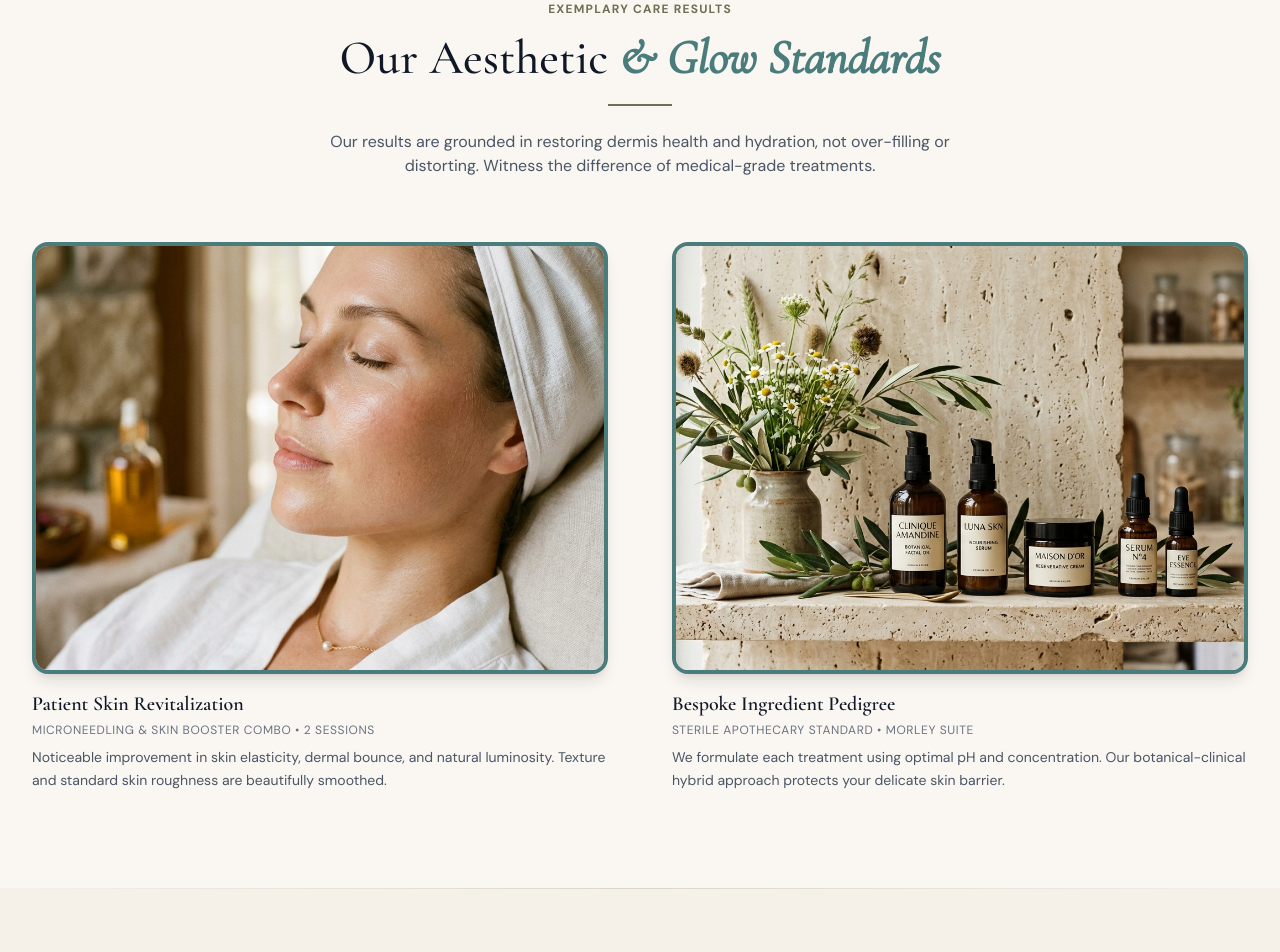
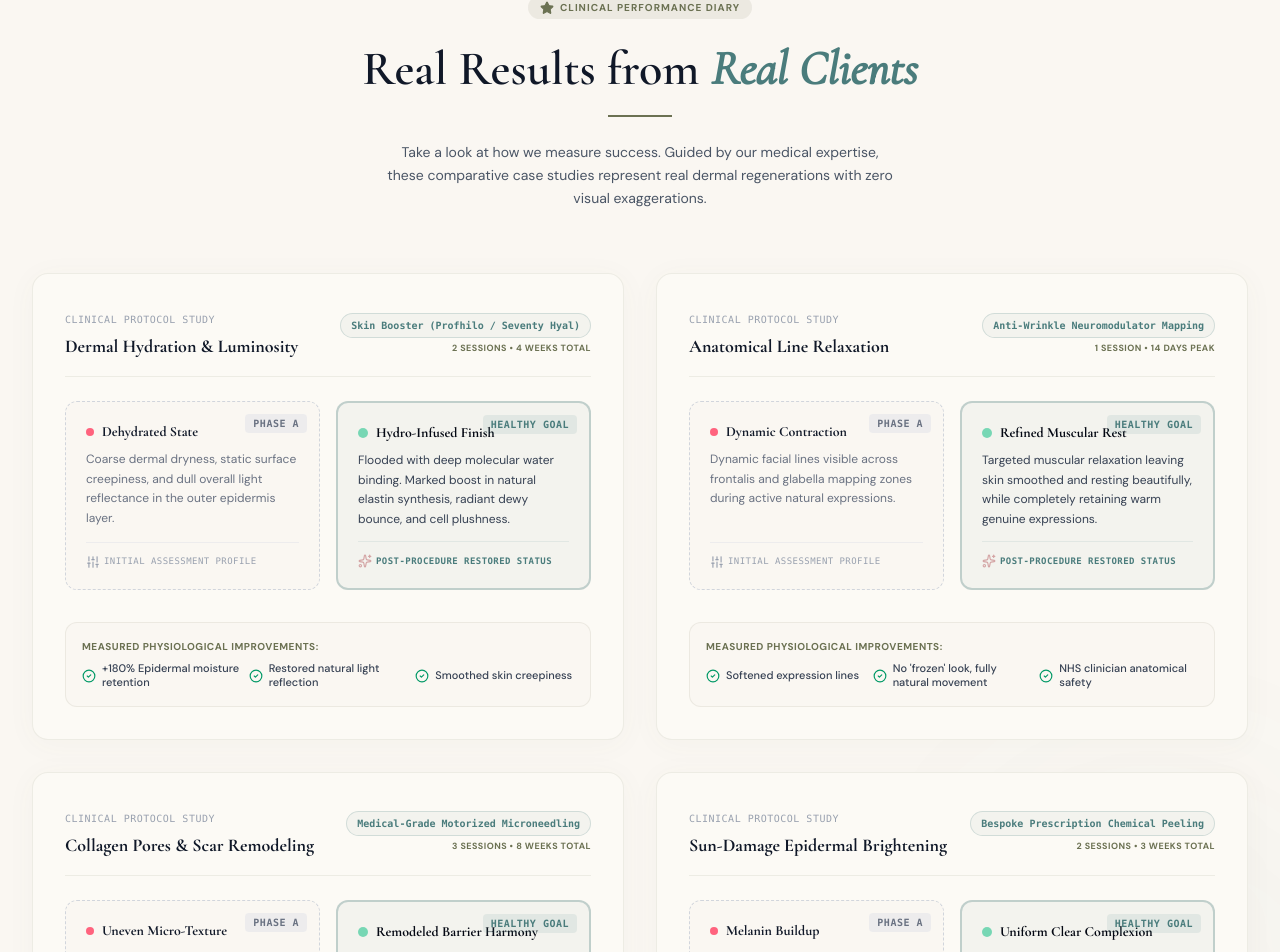
Before and after one commit to mercuritesolutions-maker/Confidence-glowaesthetics, a React (Vite) app: page / in a window 1280 px wide. Shown: the part 4220-5172 px from the top of the page. Built offline with nearby package versions, Linux system fonts and the light colour scheme.

Commit message:
feat(gallery): add structured case study data
Transition from static images to a data-driven case study model to better showcase treatment outcomes and physiological benefits.

```diff
--- a/src/components/Gallery.tsx
+++ b/src/components/Gallery.tsx
@@ -1,97 +1,204 @@
+import React from "react";
 import { motion } from "motion/react";
-import skinResults from "../assets/images/glowing_skin_result_1781515849892.jpg";
-import studioVibe from "../assets/images/minimalist_clinic_vibe_1781515867409.jpg";
+import { Sparkles, Droplet, Layers, Star, Sliders, CheckCircle2, RefreshCw } from "lucide-react";
+
+interface CaseStudy {
+  id: string;
+  title: string;
+  treatmentName: string;
+  sessions: string;
+  timeline: string;
+  beforeLabel: string;
+  beforeDetails: string;
+  afterLabel: string;
+  afterDetails: string;
+  physiologicalBenefits: string[];
+}
+
+const CASES: CaseStudy[] = [
+  {
+    id: "case-1",
+    title: "Dermal Hydration & Luminosity",
+    treatmentName: "Skin Booster (Profhilo / Seventy Hyal)",
+    sessions: "2 Sessions",
+    timeline: "4 Weeks Total",
+    beforeLabel: "Dehydrated State",
+    beforeDetails: "Coarse dermal dryness, static surface creepiness, and dull overall light reflectance in the outer epidermis layer.",
+    afterLabel: "Hydro-Infused Finish",
+    afterDetails: "Flooded with deep molecular water binding. Marked boost in natural elastin synthesis, radiant dewy bounce, and cell plushness.",
+    physiologicalBenefits: ["+180% Epidermal moisture retention", "Restored natural light reflection", "Smoothed skin creepiness"]
+  },
+  {
+    id: "case-2",
+    title: "Anatomical Line Relaxation",
+    treatmentName: "Anti-Wrinkle Neuromodulator Mapping",
+    sessions: "1 Session",
+    timeline: "14 Days Peak",
+    beforeLabel: "Dynamic Contraction",
+    beforeDetails: "Dynamic facial lines visible across frontalis and glabella mapping zones during active natural expressions.",
+    afterLabel: "Refined Muscular Rest",
+    afterDetails: "Targeted muscular relaxation leaving skin smoothed and resting beautifully, while completely retaining warm genuine expressions.",
+    physiologicalBenefits: ["Softened expression lines", "No 'frozen' look, fully natural movement", "NHS clinician anatomical safety"]
+  },
+  {
+    id: "case-3",
+    title: "Collagen Pores & Scar Remodeling",
+    treatmentName: "Medical-Grade Motorized Microneedling",
+    sessions: "3 Sessions",
+    timeline: "8 Weeks Total",
+    beforeLabel: "Uneven Micro-Texture",
+    beforeDetails: "Pitted acne scarring borders, coarse skin micro-pores, and persistent localized post-inflammatory skin pigmentation.",
+    afterLabel: "Remodeled Barrier Harmony",
+    afterDetails: "Fractional remodeling of fresh fibroblasts. Softened scar depths, tightened epidermal cell network, and ultra-refined smooth pores.",
+    physiologicalBenefits: ["Shrunk enlarged pore appearance", "Reorganized scar fibrous bands", "Accelerated natural epidermal renewal"]
+  },
+  {
+    id: "case-4",
+    title: "Sun-Damage Epidermal Brightening",
+    treatmentName: "Bespoke Prescription Chemical Peeling",
+    sessions: "2 Sessions",
+    timeline: "3 Weeks Total",
+    beforeLabel: "Melanin Buildup",
+    beforeDetails: "Uneven pigment patches, sun-induced static freckles, and localized congestion holding older dead surface cells.",
+    afterLabel: "Uniform Clear Complexion",
+    afterDetails: "Lifting of hyperpigmentation boundaries. Fresh healthy cell replacement, baby-soft surface texture, and uniform skin tone.",
+    physiologicalBenefits: ["Brightened dark solar spots", "Cleared dynamic follicular plug", "Balanced physiological pH cycle"]
+  }
+];
 
 export default function Gallery() {
   return (
-    <section id="results" className="py-24 bg-[#FAF7F2] relative">
-      <div className="absolute top-0 left-0 w-full h-[1px] bg-gradient-to-r from-transparent via-[#6B7152]/20 to-transparent" />
+    <section id="results" className="py-24 bg-[#FAF7F2] relative overflow-hidden">
+      {/* Decorative organic guidelines */}
+      <div className="absolute top-0 left-0 w-full h-[1px] bg-gradient-to-r from-transparent via-[#6B7152]/30 to-transparent" />
+      <div className="absolute bottom-[20%] right-[-5%] w-96 h-96 rounded-full bg-[#4A7C7C]/3 blur-[90px] pointer-events-none" />
 
-      <div className="max-w-7xl mx-auto px-4 sm:px-6 lg:px-8">
+      <div className="max-w-7xl mx-auto px-4 sm:px-6 lg:px-8 relative z-10">
+
         {/* Section Header */}
         <div className="text-center max-w-2xl mx-auto mb-16">
-          <span className="text-xs uppercase tracking-widest text-[#6B7152] font-semibold">Exemplary Care Results</span>
-          <h2 className="font-serif text-3xl sm:text-4xl lg:text-5xl mt-2 mb-4 font-medium text-gray-900 leading-tight">
-            Our Aesthetic <span className="italic text-[#4A7C7C] font-semibold">&amp; Glow Standards</span>
+          <div className="inline-flex items-center space-x-1.5 bg-[#6B7152]/10 text-[#6B7152] px-3 py-1 rounded-full text-[10px] uppercase tracking-widest font-bold mb-3">
+            <Star className="w-3.5 h-3.5 fill-current" />
+            <span>Clinical Performance Diary</span>
+          </div>
+          <h2 className="font-serif text-3xl sm:text-4xl lg:text-5xl mt-2 mb-4 font-semibold text-gray-900 leading-tight">
+            Real Results from <span className="italic text-[#4A7C7C] font-semibold">Real Clients</span>
           </h2>
           <div className="h-[2px] w-16 bg-[#6B7152] mx-auto mb-6" />
-          <p className="text-sm sm:text-base text-gray-600 font-sans">
-            Our results are grounded in restoring dermis health and hydration, not over-filling or distorting. Witness the difference of medical-grade treatments.
+          <p className="text-xs sm:text-sm text-gray-600 font-sans max-w-lg mx-auto leading-relaxed">
+            Take a look at how we measure success. Guided by our medical expertise, these comparative case studies represent real dermal regenerations with zero visual exaggerations.
           </p>
         </div>
 
-        {/* Gallery Split Feature */}
-        <div className="grid grid-cols-1 md:grid-cols-2 gap-12 lg:gap-16 items-center">
-
-          {/* Item 1 - Skin Results */}
+        {/* 2x2 Case Grid */}
+        <div className="grid grid-cols-1 lg:grid-cols-2 gap-8" id="before-after-cases-grid">
+          {CASES.map((item, index) => (
             <motion.div
+              key={item.id}
               initial={{ opacity: 0, y: 30 }}
               whileInView={{ opacity: 1, y: 0 }}
-            viewport={{ once: true }}
-            transition={{ duration: 0.8 }}
-            className="flex flex-col space-y-4"
+              viewport={{ once: true, margin: "-50px" }}
+              transition={{ duration: 0.7, delay: index * 0.15 }}
+              className="bg-[#FCFAF5] p-6 sm:p-8 rounded-2xl border border-[#6B7152]/10 shadow-[0_4px_30px_rgba(107,113,82,0.04)] hover:shadow-[0_12px_40px_rgba(107,113,82,0.08)] hover:border-[#6B7152]/30 transition-all duration-300 flex flex-col justify-between"
+              id={`before-after-card-${item.id}`}
             >
-            {/* Round frame with deep teal accent border */}
-            <div className="relative group overflow-hidden rounded-2xl border-4 border-[#4A7C7C] shadow-lg aspect-[4/3] w-full bg-cream">
-              <img
-                src={skinResults}
-                alt="Pristine glowing healthy skin results at Confidence and Glow Leeds Morley"
-                className="w-full h-full object-cover transition-transform duration-700 group-hover:scale-105"
-                referrerPolicy="no-referrer"
-              />
-              <div className="absolute inset-0 bg-gradient-to-t from-[#4A7C7C]/60 via-transparent to-transparent opacity-0 group-hover:opacity-100 transition-opacity duration-300 flex items-end p-6">
+              {/* Card Meta details */}
               <div>
-                  <span className="text-xs text-[#F5F0E8] font-semibold uppercase tracking-wider block">Clinical Case Study</span>
-                  <span className="font-serif text-lg text-[#F5F0E8] font-medium">Radiant Skin Rejuvenation</span>
+                <div className="flex flex-wrap items-center justify-between gap-2 border-b border-[#6B7152]/10 pb-4 mb-5">
+                  <div>
+                    <span className="text-[10px] font-mono uppercase tracking-wider text-gray-400">Clinical Protocol Study</span>
+                    <h3 className="font-serif text-lg font-bold text-gray-900 mt-0.5">{item.title}</h3>
+                  </div>
+                  <div className="text-right">
+                    <span className="inline-block text-[10px] font-mono text-[#4A7C7C] bg-[#4A7C7C]/5 px-2.5 py-1 rounded-full border border-[#4A7C7C]/20 font-bold">
+                      {item.treatmentName}
+                    </span>
+                    <p className="text-[9px] text-[#6B7152] font-semibold mt-1 uppercase tracking-wider">
+                      {item.sessions} • {item.timeline}
+                    </p>
                   </div>
                 </div>
-            </div>
-            <div className="space-y-1">
-              <h4 className="font-serif text-xl font-semibold text-gray-900">Patient Skin Revitalization</h4>
-              <p className="text-xs text-gray-500 font-sans uppercase tracking-wider">
-                Microneedling &amp; Skin Booster Combo • 2 Sessions
+
+                {/* Neutral Placeholder Box Grid comparing Before vs After */}
+                <div className="grid grid-cols-1 sm:grid-cols-2 gap-4 my-6">
+
+                  {/* Before Neutral Box */}
+                  <div className="relative rounded-xl border border-dashed border-gray-300 bg-[#FAF7F2] p-5 flex flex-col justify-between aspect-[1.35] select-none group">
+                    <div>
+                      <span className="absolute top-3 right-3 text-[10px] font-mono uppercase tracking-wider px-2 py-0.5 bg-gray-200/60 rounded text-gray-500 font-semibold">
+                        Phase A
+                      </span>
+                      <p className="font-serif text-sm font-bold text-gray-900 flex items-center mb-2">
+                        <span className="h-2 w-2 rounded-full bg-rose-400 mr-2" />
+                        {item.beforeLabel}
                       </p>
-              <p className="text-sm text-gray-600 pt-1 leading-relaxed">
-                Noticeable improvement in skin elasticity, dermal bounce, and natural luminosity. Texture and standard skin roughness are beautifully smoothed.
+                      <p className="text-xs text-gray-500 font-sans leading-relaxed">
+                        {item.beforeDetails}
                       </p>
                     </div>
-          </motion.div>
-
-          {/* Item 2 - Studio Vibe */}
-          <motion.div
-            initial={{ opacity: 0, y: 30 }}
-            whileInView={{ opacity: 1, y: 0 }}
-            viewport={{ once: true }}
-            transition={{ duration: 0.8, delay: 0.2 }}
-            className="flex flex-col space-y-4"
-          >
-            {/* Round frame with deep teal accent border */}
-            <div className="relative group overflow-hidden rounded-2xl border-4 border-[#4A7C7C] shadow-lg aspect-[4/3] w-full bg-cream">
-              <img
-                src={studioVibe}
-                alt="Luxury cosmetic serums and apothecary products Confidence and Glow Morley"
-                className="w-full h-full object-cover transition-transform duration-700 group-hover:scale-105"
-                referrerPolicy="no-referrer"
-              />
-              <div className="absolute inset-0 bg-gradient-to-t from-[#4A7C7C]/60 via-transparent to-transparent opacity-0 group-hover:opacity-100 transition-opacity duration-300 flex items-end p-6">
-                <div>
-                  <span className="text-xs text-[#F5F0E8] font-semibold uppercase tracking-wider block">Clinical Suite</span>
-                  <span className="font-serif text-lg text-[#F5F0E8] font-medium">Bespoke Medical Grade Formulations</span>
+                    <div className="border-t border-gray-200/60 pt-3 flex items-center text-[9px] text-gray-400 font-mono mt-3 uppercase tracking-wider">
+                      <Sliders className="w-3.5 h-3.5 mr-1" />
+                      <span>Initial Assessment Profile</span>
                     </div>
                   </div>
-            </div>
-            <div className="space-y-1">
-              <h4 className="font-serif text-xl font-semibold text-gray-900">Bespoke Ingredient Pedigree</h4>
-              <p className="text-xs text-gray-500 font-sans uppercase tracking-wider">
-                Sterile Apothecary Standard • Morley Suite
+
+                  {/* After Neutral Box */}
+                  <div className="relative rounded-xl border-2 border-[#4A7C7C]/30 bg-[#4A7C7C]/5 p-5 flex flex-col justify-between aspect-[1.35] select-none group">
+                    <div>
+                      <span className="absolute top-3 right-3 text-[10px] font-mono uppercase tracking-wider px-2 py-0.5 bg-[#4A7C7C]/10 text-[#4A7C7C] rounded font-extrabold">
+                        Healthy Goal
+                      </span>
+                      <p className="font-serif text-sm font-bold text-gray-950 flex items-center mb-2">
+                        <span className="h-2.5 w-2.5 rounded-full bg-emerald-500 mr-2 animate-pulse" />
+                        {item.afterLabel}
                       </p>
-              <p className="text-sm text-gray-600 pt-1 leading-relaxed">
-                We formulate each treatment using optimal pH and concentration. Our botanical-clinical hybrid approach protects your delicate skin barrier.
+                      <p className="text-xs text-gray-700 font-sans leading-relaxed">
+                        {item.afterDetails}
                       </p>
                     </div>
-          </motion.div>
+                    <div className="border-t border-[#4A7C7C]/10 pt-3 flex items-center text-[9px] text-[#4A7C7C] font-mono mt-3 uppercase tracking-wider font-bold">
+                      <Sparkles className="w-3.5 h-3.5 mr-1 text-[#D4A5A5] animate-spin-slow" />
+                      <span>Post-Procedure Restored Status</span>
+                    </div>
+                  </div>
 
                 </div>
+              </div>
+
+              {/* Physiological Benefits Checklist footer */}
+              <div className="bg-[#FAF7F2] border border-[#6B7152]/10 p-4 rounded-xl space-y-2 mt-2">
+                <span className="text-[10px] text-[#6B7152] uppercase tracking-wider font-bold block">
+                  Measured Physiological Improvements:
+                </span>
+                <div className="grid grid-cols-1 sm:grid-cols-3 gap-2">
+                  {item.physiologicalBenefits.map((benefit, idx) => (
+                    <div key={idx} className="flex items-center space-x-1.5 text-xs text-gray-700">
+                      <CheckCircle2 className="w-3.5 h-3.5 text-emerald-600 shrink-0" />
+                      <span className="leading-tight font-medium text-[11px]">{benefit}</span>
+                    </div>
+                  ))}
+                </div>
+              </div>
+
+            </motion.div>
+          ))}
+        </div>
+
+        {/* Verification callout banner */}
+        <div className="mt-12 bg-[#6B7152]/5 border border-[#6B7152]/20 p-5 rounded-2xl max-w-3xl mx-auto flex flex-col sm:flex-row items-center justify-between text-center sm:text-left gap-4">
+          <div className="flex items-center space-x-3 text-left">
+            <span className="h-8 w-8 rounded-full bg-[#4A7C7C]/10 flex items-center justify-center text-[#4A7C7C] shrink-0 font-bold">✓</span>
+            <div>
+              <p className="text-xs font-serif font-bold text-gray-900">NHS Specialist Standards Applied</p>
+              <p className="text-[11.5px] text-gray-500">All facial analyses are fully based on objective cosmetic measurements mapped prior to treatment.</p>
+            </div>
+          </div>
+          <div className="text-xs text-gray-400 font-mono flex items-center uppercase tracking-widest bg-white py-1 px-3 border rounded-full">
+            <RefreshCw className="w-3 h-3 text-[#D4A5A5] mr-1.5 animate-spin-slow" />
+            <span>On-device Local Vault</span>
+          </div>
+        </div>
+
       </div>
     </section>
   );
```
Lines whose indentation alone changed are shown as unchanged.
